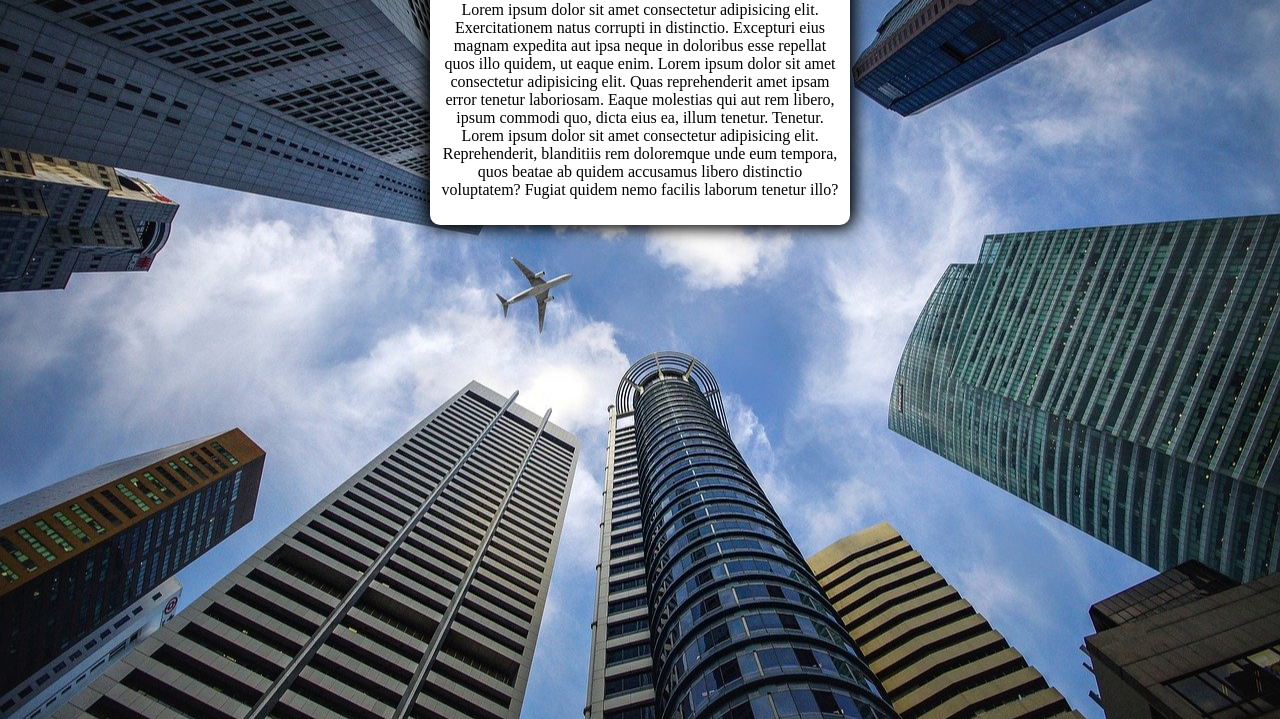
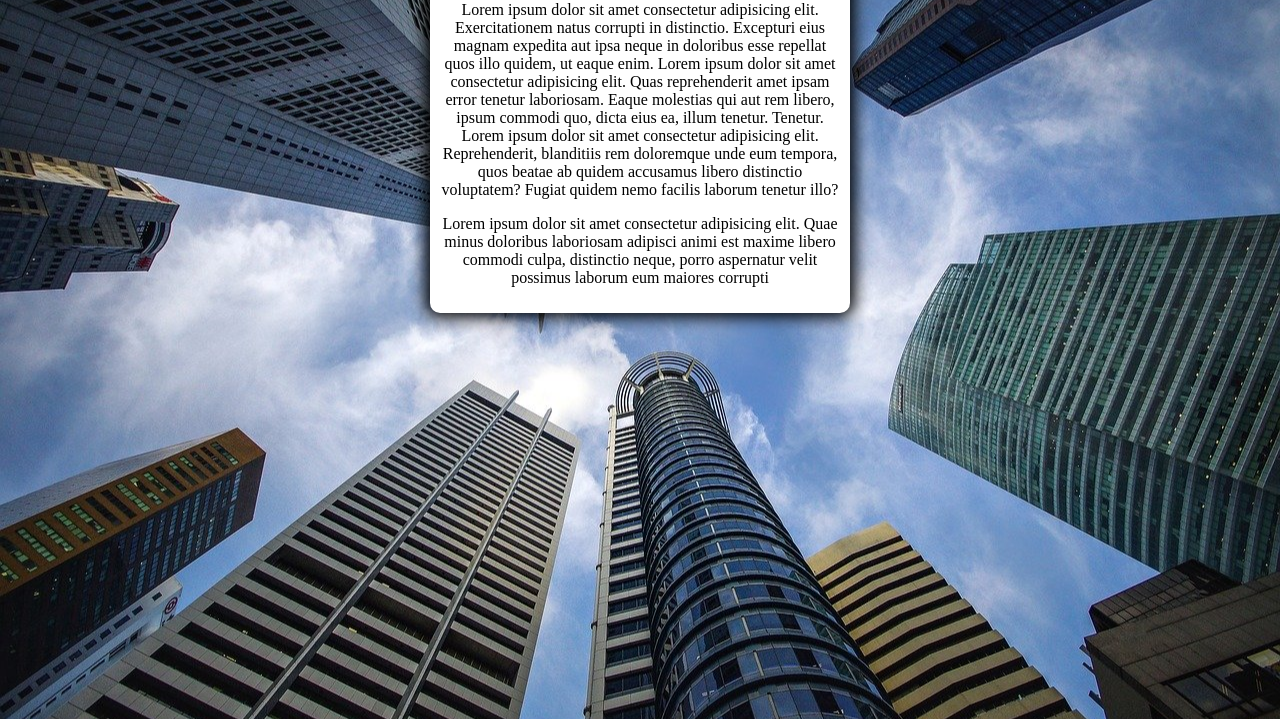
Before and after one commit to GabrielLara33/html-css, a plain HTML site: page exercicios/ex022/fundo004.html in a window 1280 px wide. Shown: the part 97-816 px from the top of the page. Drawn offline with Linux system fonts and the light colour scheme.

Commit message:
att fundo04

```diff
--- a/exercicios/ex022/fundo004.html
+++ b/exercicios/ex022/fundo004.html
@@ -31,6 +31,7 @@
             Lorem ipsum dolor sit amet consectetur adipisicing elit. Quas reprehenderit amet ipsam error tenetur laboriosam. Eaque molestias qui aut rem libero, ipsum commodi quo, dicta eius ea, illum tenetur. Tenetur.
             Lorem ipsum dolor sit amet consectetur adipisicing elit. Reprehenderit, blanditiis rem doloremque unde eum tempora, quos beatae ab quidem accusamus libero distinctio voluptatem? Fugiat quidem nemo facilis laborum tenetur illo?
         </p>
+        <p>Lorem ipsum dolor sit amet consectetur adipisicing elit. Quae minus doloribus laboriosam adipisci animi est maxime libero commodi culpa, distinctio neque, porro aspernatur velit possimus laborum eum maiores corrupti <id class="lorem"></id></p>
 
     </main>
 </body>
```
